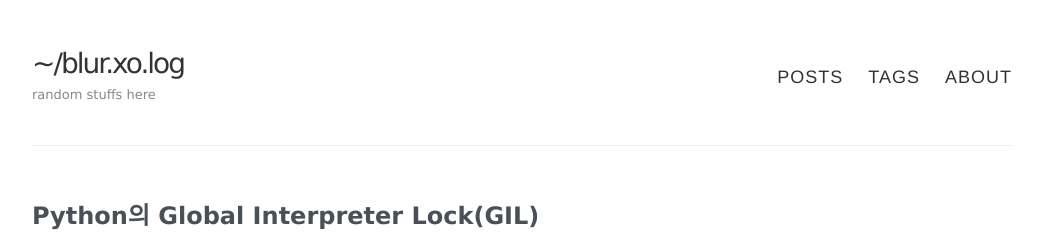
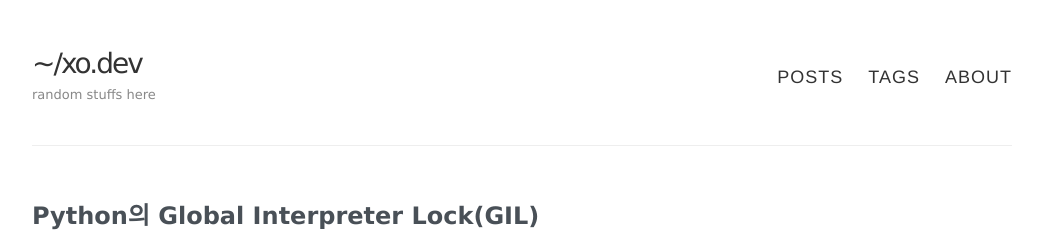
Before and after one commit to blurfx/xo.dev, a Jekyll site: the page built from index.html, in a window 1280 px wide and 900 px high. Shown: the top 241 px of the window, without its empty margins (118-1161 px from the left). Built offline with Jekyll 4.4.1, drawn with Linux system fonts in a browser that asks for light colours; the list of posts is cut into pages by our own code.

Commit message:
Update _config.yml

```diff
--- a/_config.yml
+++ b/_config.yml
@@ -3,7 +3,7 @@
 #
 
 # Name of your site (displayed in the header)
-name: ~/blur.xo.log
+name: ~/xo.dev
 
 # Short bio or description (displayed in the header)
 description: random stuffs here
```
